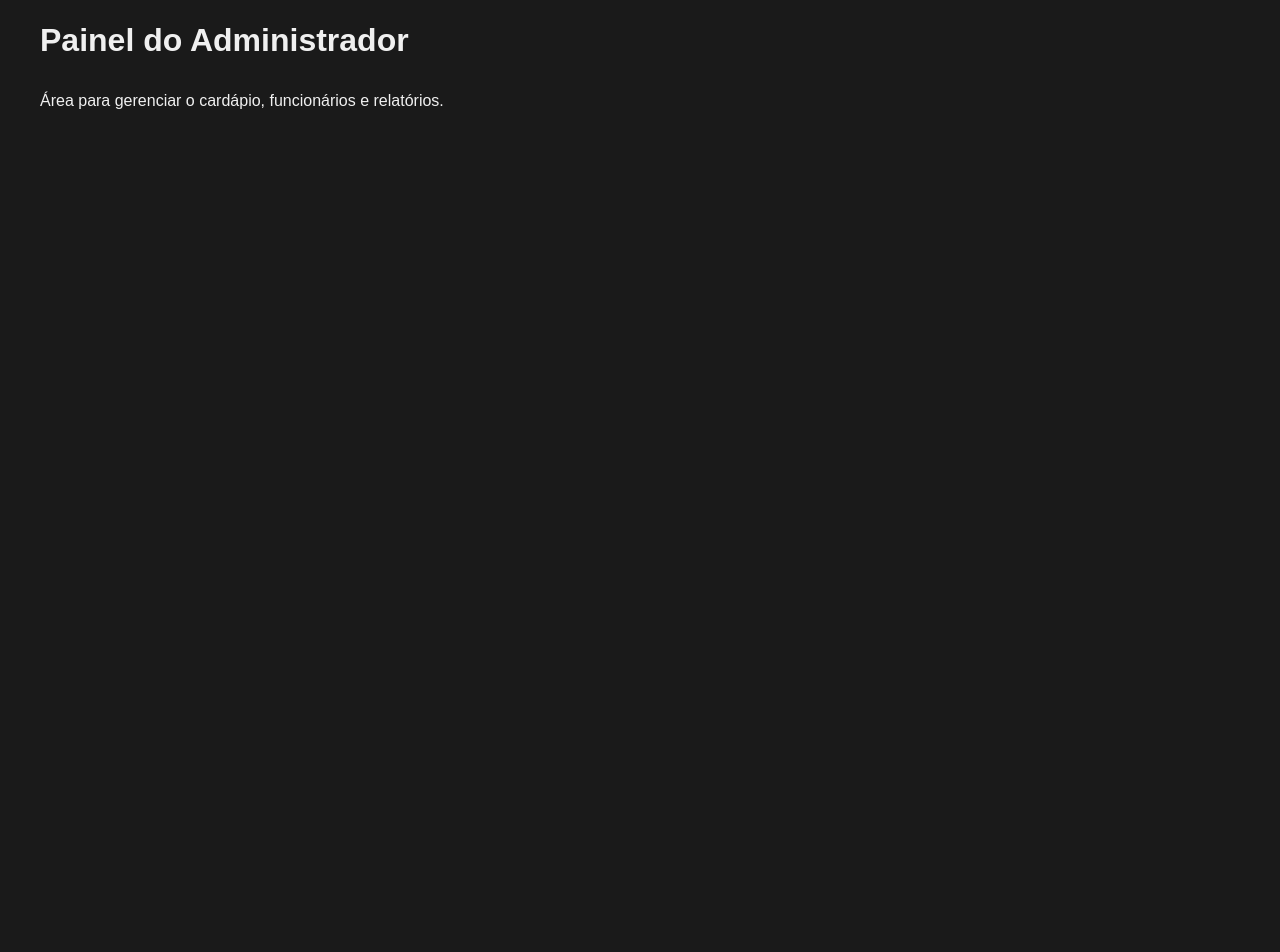
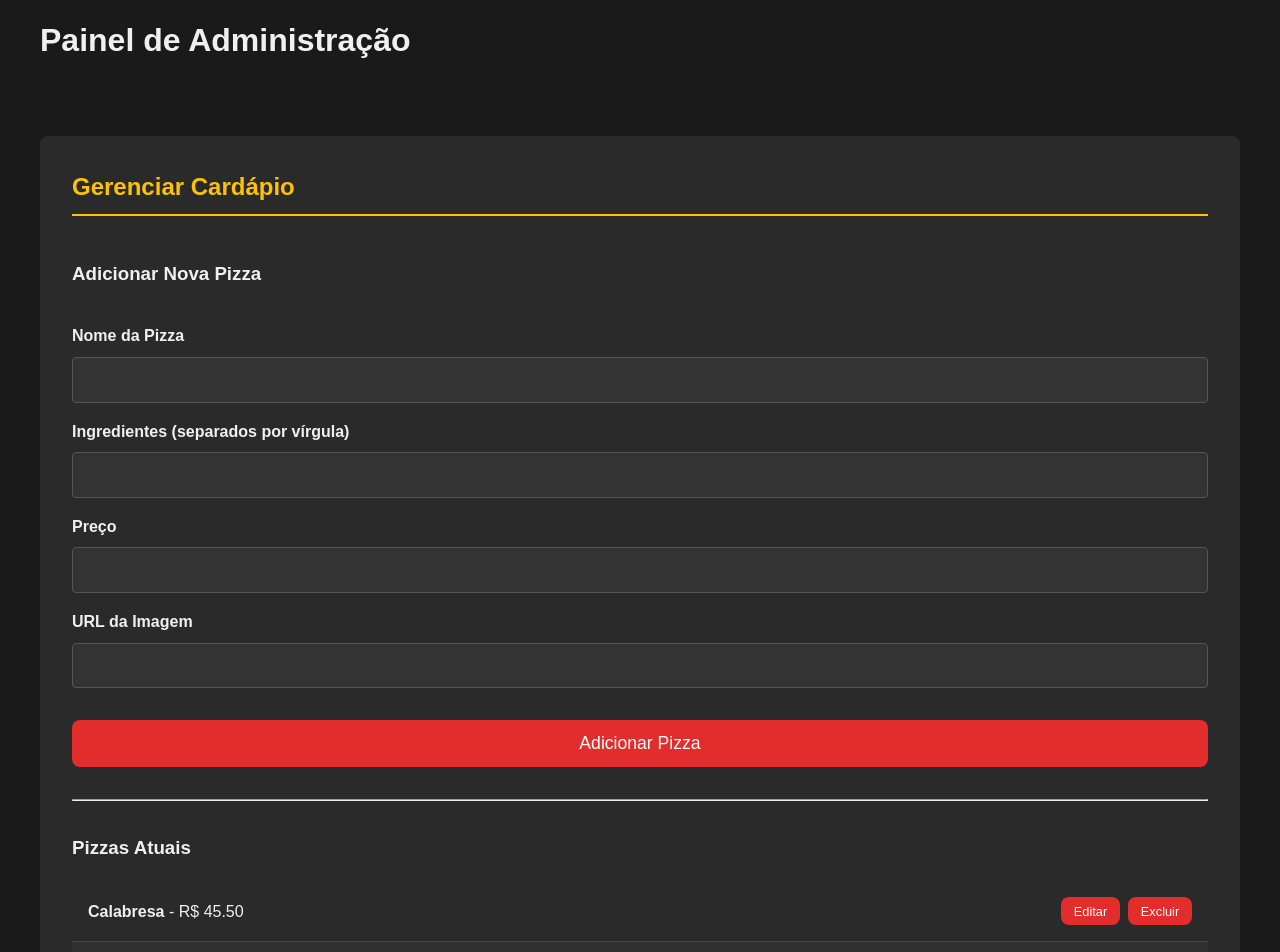
Before and after one commit to devgabrielbenayon/TrabalhoCallidus01, a React (Vite) app in the folder pizzaria-app/: page /admin in a window 1280 px wide. Shown: the part 200-1152 px from the top of the page. Before the commit the page ends 800 px from the top, so only its background shows below. Built offline with nearby package versions, Linux system fonts and the light colour scheme; sample sign-in values are in the browser's storage.

Commit message:
Admin page done

```diff
--- a/pizzaria-app/src/App.jsx
+++ b/pizzaria-app/src/App.jsx
@@ -1,18 +1,21 @@
 // src/App.jsx
 import { AuthProvider } from './context/AuthProvider';
 import { CartProvider } from './context/CartContext';
-import { OrderProvider } from './context/OrderContext'; // 1. Importe o OrderProvider
+import { OrderProvider } from './context/OrderContext';
+import { MenuProvider } from './context/MenuContext'; // 1. Importe
 
 import AppRoutes from './routes/AppRoutes';
 
 function App() {
   return (
     <AuthProvider>
-      <CartProvider>
-        <OrderProvider> {/* 2. Envolva as rotas com ele */}
-          <AppRoutes />
-        </OrderProvider>
-      </CartProvider>
+      <MenuProvider> {/* 2. Adicione o MenuProvider */}
+        <CartProvider>
+          <OrderProvider>
+            <AppRoutes />
+          </OrderProvider>
+        </CartProvider>
+      </MenuProvider>
     </AuthProvider>
   );
 }
--- /dev/null
+++ b/pizzaria-app/src/context/MenuContext.jsx
@@ -0,0 +1,46 @@
+// src/context/MenuContext.jsx
+import React, { createContext, useState, useEffect } from 'react';
+import { v4 as uuidv4 } from 'uuid';
+import pizzasIniciais from '/public/api/pizzas.json'; // Carrega os dados iniciais
+
+// eslint-disable-next-line react-refresh/only-export-components
+export const MenuContext = createContext(null);
+
+export const MenuProvider = ({ children }) => {
+  const [pizzas, setPizzas] = useState([]);
+
+  // Carrega o cardápio inicial quando o provedor é montado
+  useEffect(() => {
+    setPizzas(pizzasIniciais);
+  }, []);
+
+  const adicionarPizza = (novaPizza) => {
+    // Assume que novaPizza é um objeto com { nome, ingredientes, preco, imagem }
+    const pizzaParaAdicionar = {
+      ...novaPizza,
+      id: uuidv4(), // Adiciona um ID único
+      // Converte ingredientes de string para array
+      ingredientes: novaPizza.ingredientes.split(',').map(ing => ing.trim()),
+    };
+    setPizzas(pizzasAtuais => [...pizzasAtuais, pizzaParaAdicionar]);
+  };
+
+  const excluirPizza = (pizzaId) => {
+    setPizzas(pizzasAtuais => pizzasAtuais.filter(p => p.id !== pizzaId));
+  };
+
+  // A função de editar é mais complexa, por enquanto vamos focar em adicionar/excluir.
+  // Implementaremos a edição depois se desejar.
+
+  const valorDoContexto = {
+    pizzas,
+    adicionarPizza,
+    excluirPizza,
+  };
+
+  return (
+    <MenuContext.Provider value={valorDoContexto}>
+      {children}
+    </MenuContext.Provider>
+  );
+};
--- /dev/null
+++ b/pizzaria-app/src/pages/Admin.css
@@ -0,0 +1,88 @@
+/* src/pages/Admin.css */
+.admin-container {
+    display: flex;
+    flex-direction: column;
+    gap: 3rem;
+}
+
+.admin-section {
+    background-color: #2a2a2a;
+    padding: 2rem;
+    border-radius: 8px;
+}
+
+.admin-section h2 {
+    margin-top: 0;
+    color: var(--cor-secundaria);
+    border-bottom: 2px solid var(--cor-secundaria);
+    padding-bottom: 0.5rem;
+    margin-bottom: 1.5rem;
+}
+
+/* Formulário */
+.pizza-form {
+    display: flex;
+    flex-direction: column;
+    gap: 1rem;
+}
+
+.form-group {
+    display: flex;
+    flex-direction: column;
+}
+
+.form-group label {
+    margin-bottom: 0.5rem;
+    font-weight: bold;
+}
+
+.form-group input {
+    padding: 0.8rem;
+    border-radius: 4px;
+    border: 1px solid #555;
+    background-color: #333;
+    color: var(--texto-dark);
+    font-size: 1rem;
+}
+
+.form-button {
+    margin-top: 1rem;
+    padding: 0.8rem;
+    font-size: 1.1rem;
+}
+
+/* Lista de Pizzas e Pedidos */
+.lista-admin {
+    list-style: none;
+    padding: 0;
+}
+
+.lista-admin li {
+    display: flex;
+    justify-content: space-between;
+    align-items: center;
+    padding: 1rem;
+    border-bottom: 1px solid var(--borda-cor);
+}
+.lista-admin li:nth-child(even) {
+    background-color: #303030;
+}
+
+.item-info {
+    flex-grow: 1;
+}
+
+.item-acoes button {
+    margin-left: 0.5rem;
+    font-size: 0.8rem;
+    padding: 0.4rem 0.8rem;
+}
+
+.botao-excluir {
+    background-color: var(--cor-primaria);
+}
+
+/* Histórico de Pedidos */
+.status-preparando { color: #ffc107; } /* Amarelo */
+.status-pronto { color: #007bff; } /* Azul */
+.status-entregue { color: #28a745; } /* Verde */
--- a/pizzaria-app/src/pages/Admin.jsx
+++ b/pizzaria-app/src/pages/Admin.jsx
@@ -1,10 +1,98 @@
-import React from 'react';
+// src/pages/Admin.jsx
+import React, { useContext, useState } from 'react';
+import { MenuContext } from '../context/MenuContext';
+import { OrderContext } from '../context/OrderContext';
+import './Admin.css';
 
 const Admin = () => {
+  // Contextos para gerenciar pizzas e ver pedidos
+  const { pizzas, adicionarPizza, excluirPizza } = useContext(MenuContext);
+  const { pedidos } = useContext(OrderContext);
+
+  // Estado local para o formulário de nova pizza
+  const [novaPizza, setNovaPizza] = useState({
+    nome: '',
+    ingredientes: '', // Será uma string separada por vírgulas
+    preco: '',
+    imagem: ''
+  });
+
+  const handleChange = (e) => {
+    const { name, value } = e.target;
+    setNovaPizza(prevState => ({ ...prevState, [name]: value }));
+  };
+
+  const handleSubmit = (e) => {
+    e.preventDefault();
+    // Converte o preço para número antes de adicionar
+    adicionarPizza({ ...novaPizza, preco: parseFloat(novaPizza.preco) });
+    // Limpa o formulário
+    setNovaPizza({ nome: '', ingredientes: '', preco: '', imagem: '' });
+  };
+
   return (
-    <div>
-      <h1>Painel do Administrador</h1>
-      <p>Área para gerenciar o cardápio, funcionários e relatórios.</p>
+    <div className="admin-container">
+      <h1>Painel de Administração</h1>
+
+      {/* Seção de Gerenciamento do Cardápio */}
+      <section className="admin-section">
+        <h2>Gerenciar Cardápio</h2>
+
+        {/* Formulário para Adicionar Nova Pizza */}
+        <form onSubmit={handleSubmit} className="pizza-form">
+          <h3>Adicionar Nova Pizza</h3>
+          <div className="form-group">
+            <label>Nome da Pizza</label>
+            <input type="text" name="nome" value={novaPizza.nome} onChange={handleChange} required />
+          </div>
+          <div className="form-group">
+            <label>Ingredientes (separados por vírgula)</label>
+            <input type="text" name="ingredientes" value={novaPizza.ingredientes} onChange={handleChange} required />
+          </div>
+          <div className="form-group">
+            <label>Preço</label>
+            <input type="number" step="0.01" name="preco" value={novaPizza.preco} onChange={handleChange} required />
+          </div>
+          <div className="form-group">
+            <label>URL da Imagem</label>
+            <input type="text" name="imagem" value={novaPizza.imagem} onChange={handleChange} required />
+          </div>
+          <button type="submit" className="form-button">Adicionar Pizza</button>
+        </form>
+
+        <hr style={{ margin: '2rem 0' }} />
+
+        {/* Lista de Pizzas Existentes */}
+        <h3>Pizzas Atuais</h3>
+        <ul className="lista-admin">
+          {pizzas.map(pizza => (
+            <li key={pizza.id}>
+              <div className="item-info">
+                <strong>{pizza.nome}</strong> - R$ {pizza.preco.toFixed(2)}
+              </div>
+              <div className="item-acoes">
+                <button>Editar</button>
+                <button onClick={() => excluirPizza(pizza.id)} className="botao-excluir">Excluir</button>
+              </div>
+            </li>
+          ))}
+        </ul>
+      </section>
+
+      {/* Seção de Histórico de Pedidos */}
+      <section className="admin-section">
+        <h2>Histórico de Pedidos</h2>
+        <ul className="lista-admin">
+          {pedidos.length > 0 ? pedidos.map(pedido => (
+            <li key={pedido.id}>
+              <div className="item-info">
+                Pedido #{pedido.id.substring(0, 8)} - Total: R$ {pedido.valorTotal.toFixed(2)}
+                - <strong className={`status-${pedido.status}`}>{pedido.status.toUpperCase()}</strong>
+              </div>
+            </li>
+          )) : <p>Nenhum pedido foi feito ainda.</p>}
+        </ul>
+      </section>
     </div>
   );
 };
--- a/pizzaria-app/src/pages/Cardapio.jsx
+++ b/pizzaria-app/src/pages/Cardapio.jsx
@@ -1,20 +1,12 @@
-import React, { useState, useEffect } from 'react';
+// src/pages/Cardapio.jsx
+import React, { useContext } from 'react'; // Importe useContext
 import PizzaCard from '../components/PizzaCard';
+import { MenuContext } from '../context/MenuContext'; // Importe o MenuContext
 import './Cardapio.css';
 
-// Importe os dados do arquivo JSON.
-// O React (com Create React App ou Vite) automaticamente converterá o JSON em um objeto JavaScript.
-import pizzasData from '/public/api/pizzas.json';
-
 const Cardapio = () => {
-  const [pizzas, setPizzas] = useState([]);
-
-  // useEffect para simular uma chamada de API ao montar o componente.
-  useEffect(() => {
-    // Em um cenário real, aqui você faria a chamada para sua API, ex: fetch('/api/pizzas')
-    // Para simular, vamos apenas definir os dados importados no estado do componente.
-    setPizzas(pizzasData);
-  }, []); // O array de dependências vazio [] garante que o efeito seja executado apenas uma vez.
+  // Pega as pizzas diretamente do contexto, não mais de um estado local!
+  const { pizzas } = useContext(MenuContext);
 
   return (
     <div>
```
